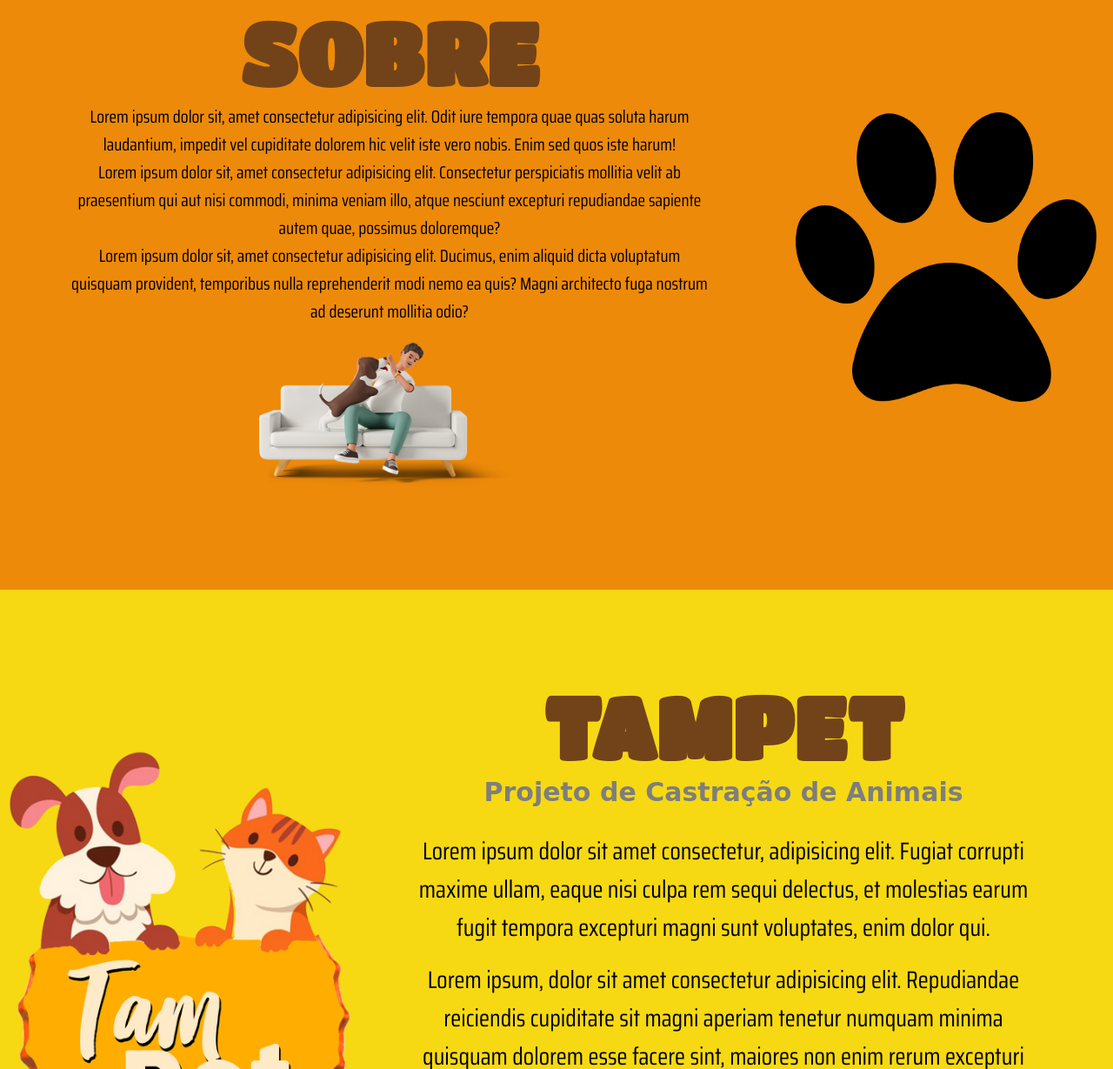
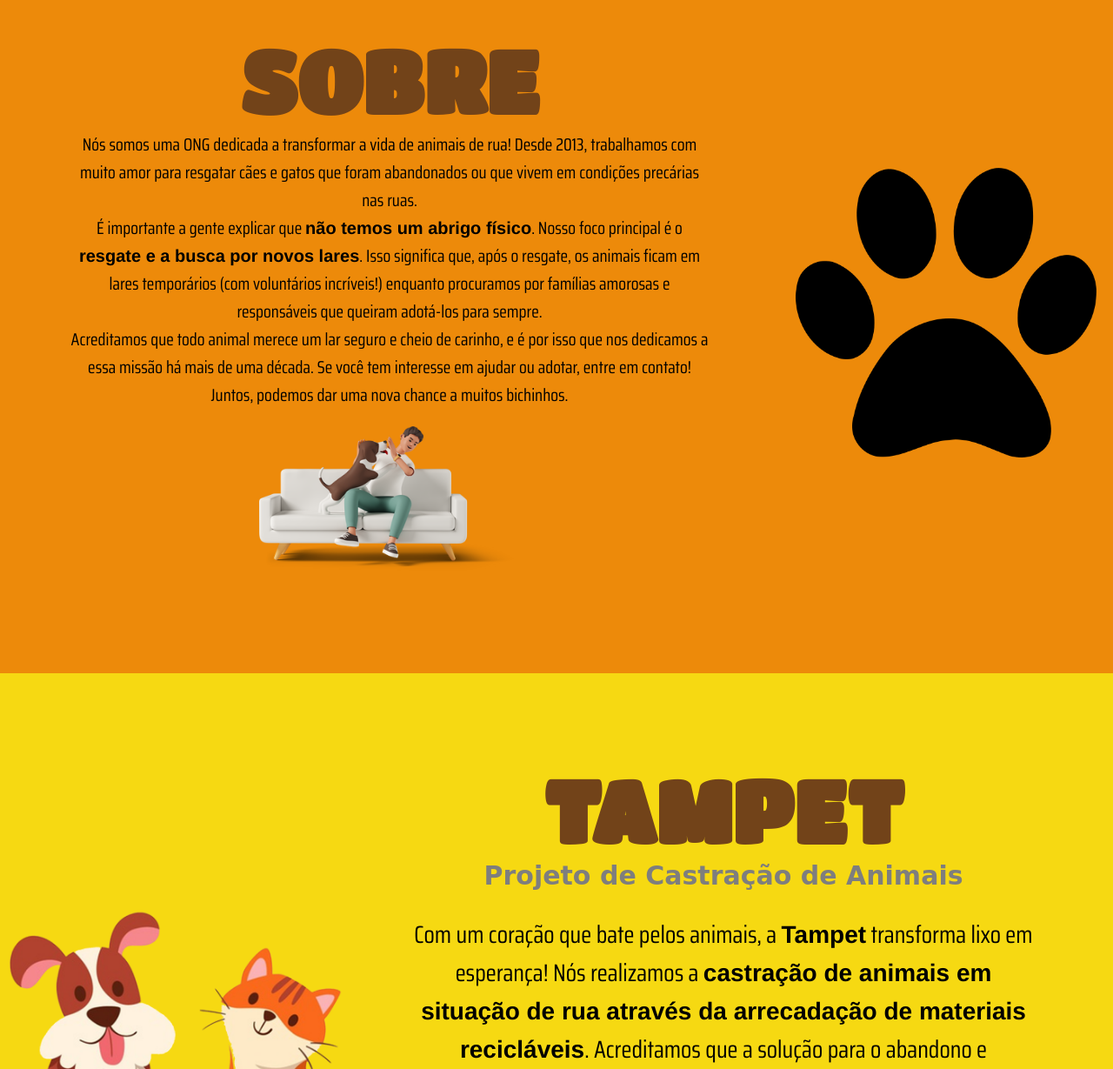
Before and after one commit to rizzoka/Projeto-ONG-REMCA, a plain HTML site: page index.html in a window 1280 px wide. Shown: the part 1571-2800 px from the top of the page at 87% size. Drawn offline with Linux system fonts and the light colour scheme; a script that the page names is missing; a web font is replaced by a local one.

Commit message:
Textos colocados na pagina

```diff
--- a/index.html
+++ b/index.html
@@ -33,10 +33,9 @@
             <h1>REMCA</h1>
             <h2>Rede de Mobilização pela Causa Animal</h2>
             <p>
-              Lorem ipsum dolor sit amet consectetur adipisicing elit. Nostrum
-              eaque omnis, perspiciatis, doloremque ipsa laborum sequi ab rerum
-              architecto ullam alias veritatis adipisci facere temporibus
-              sapiente expedita doloribus voluptatum ut.
+              Mais do que uma ONG, somos um movimento.
+              Somos a prova de que a paixão e a colaboração podem tirar animais das ruas e colocá-los em lares cheios de amor.
+              Junte-se à nossa <b>Rede de Mobilização pela Causa Animal</b> e ajude-nos a continuar escrevendo histórias felizes!
             </p>
             <div class="osso">
               <img src="img/osso.png" alt="" />
@@ -64,22 +63,17 @@
           <div class="sobre-text">
             <h1>SOBRE</h1>
             <p>
-              Lorem ipsum dolor sit, amet consectetur adipisicing elit. Odit
-              iure tempora quae quas soluta harum laudantium, impedit vel
-              cupiditate dolorem hic velit iste vero nobis. Enim sed quos iste
-              harum!
+              Nós somos uma ONG dedicada a transformar a vida de animais de rua!
+              Desde 2013, trabalhamos com muito amor para resgatar cães e gatos que foram abandonados ou que vivem em condições precárias nas ruas.
             </p>
             <p>
-              Lorem ipsum dolor sit, amet consectetur adipisicing elit.
-              Consectetur perspiciatis mollitia velit ab praesentium qui aut
-              nisi commodi, minima veniam illo, atque nesciunt excepturi
-              repudiandae sapiente autem quae, possimus doloremque?
+              É importante a gente explicar que <b>não temos um abrigo físico</b>.
+              Nosso foco principal é o <b>resgate e a busca por novos lares</b>.
+              Isso significa que, após o resgate, os animais ficam em lares temporários (com voluntários incríveis!) enquanto procuramos por famílias amorosas e responsáveis que queiram adotá-los para sempre.
             </p>
             <p>
-              Lorem ipsum dolor sit, amet consectetur adipisicing elit. Ducimus,
-              enim aliquid dicta voluptatum quisquam provident, temporibus nulla
-              reprehenderit modi nemo ea quis? Magni architecto fuga nostrum ad
-              deserunt mollitia odio?
+              Acreditamos que todo animal merece um lar seguro e cheio de carinho, e é por isso que nos dedicamos a essa missão há mais de uma década.
+              Se você tem interesse em ajudar ou adotar, entre em contato! Juntos, podemos dar uma nova chance a muitos bichinhos.
             </p>
             <img src="img/dog-man 1.png" alt="homem com cão" />
           </div>
@@ -95,16 +89,14 @@
             <h1>TAMPET</h1>
             <h4>Projeto de Castração de Animais</h4>
             <p>
-              Lorem ipsum dolor sit amet consectetur, adipisicing elit. Fugiat
-              corrupti maxime ullam, eaque nisi culpa rem sequi delectus, et
-              molestias earum fugit tempora excepturi magni sunt voluptates,
-              enim dolor qui.
+              Com um coração que bate pelos animais, a <b>Tampet</b> transforma lixo em esperança!
+              Nós realizamos a <b>castração de animais em situação de rua através da arrecadação de materiais recicláveis</b>.
+              Acreditamos que a solução para o abandono e superpopulação de animais começa pela castração, e por isso, criamos um método inovador para financiar esse cuidado essencial.
             </p>
             <p>
-              Lorem ipsum, dolor sit amet consectetur adipisicing elit.
-              Repudiandae reiciendis cupiditate sit magni aperiam tenetur
-              numquam minima quisquam dolorem esse facere sint, maiores non enim
-              rerum excepturi accusamus eaque earum!
+              Cada quilo de plástico, metal ou papel que você separa e doa para a Tampet se converte diretamente em cirurgias de castração.
+              Assim, não só cuidamos do meio ambiente, mas também contribuímos para uma vida mais digna e segura para os bichinhos que vivem nas ruas.
+              Sua atitude de reciclar faz toda a diferença para o futuro de muitos animais!
             </p>
             <p>Clique para Saber Mais:</p>
             <a
```
